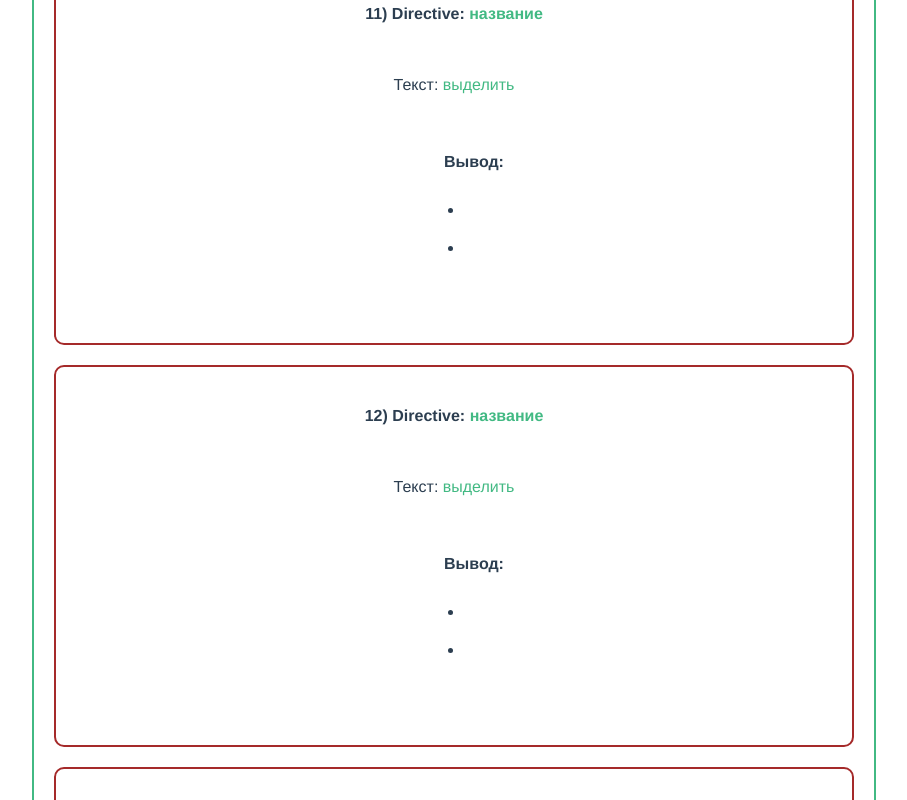
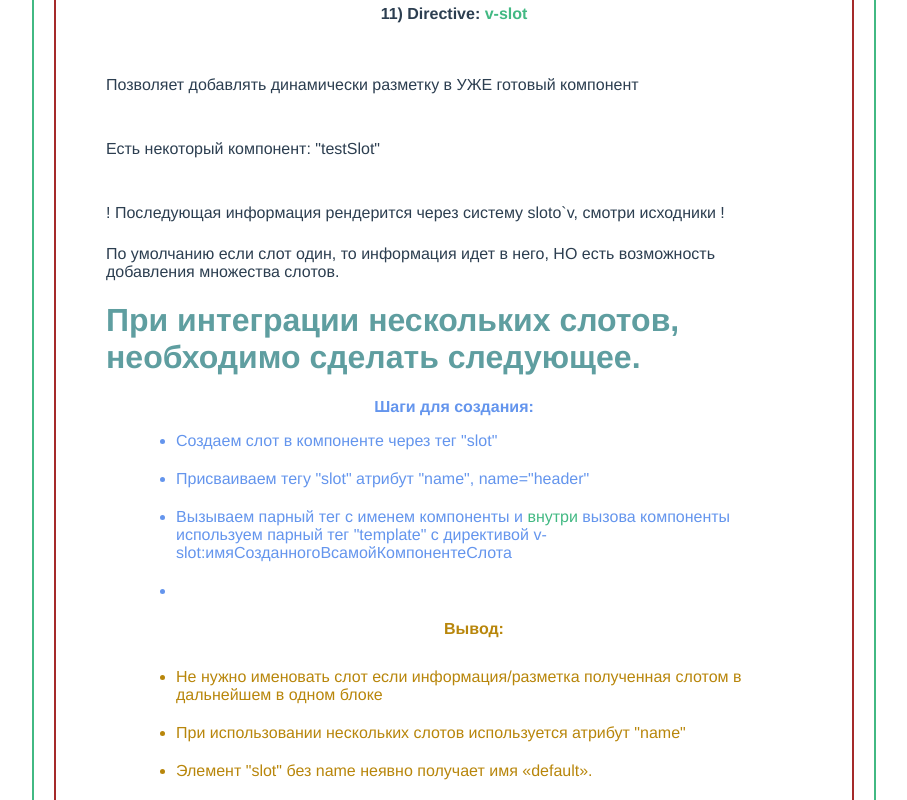
Before and after one commit to Vladimir199406/vue-book, a Vue app: page /#/ in a window 1280 px wide. Shown: the part 8300-9100 px from the top of the page, without its empty margins (186-1093 px from the left). Built offline with nearby package versions, Linux system fonts and the light colour scheme.

Commit message:
que16 slots added

```diff
--- a/src/components/questions/Que16/Que16Wrapper.vue
+++ b/src/components/questions/Que16/Que16Wrapper.vue
@@ -256,14 +256,41 @@
             </div>
         </div>
         <div class="block__solution">
-            <h4>11) Directive: <span>название</span></h4>
+            <h4>11) Directive: <span>v-slot</span></h4>
             <div class="block__flex-column">
-                <p>Текст: <span>выделить</span></p>
-                <ul>
-                    <h4>Вывод:</h4>
-                    <li></li>
-                    <li></li>
-                </ul>
+                <p>Позволяет добавлять динамически разметку в УЖЕ готовый компонент</p>
+                <p>Есть некоторый компонент: "testSlot"</p>
+                <p>! Последующая информация рендерится через систему sloto`v, смотри исходники !</p>
+                <TestSlot>
+                    По умолчанию если слот один, то информация идет в него,
+                    НО есть возможность добавления множества слотов.
+                </TestSlot>
+                <TestSlotsMany>
+                    <template v-slot:header>
+                        <h1>При интеграции нескольких слотов, необходимо сделать следующее.</h1>
+                    </template>
+                    <template v-slot:body>
+                        <h4>Шаги для создания:</h4>
+                        <ul>
+                            <li>Создаем слот в компоненте через тег "slot"</li>
+                            <li>Присваиваем тегу "slot" атрибут "name", name="header"</li>
+                            <li>
+                                Вызываем парный тег с именем компоненты и <span>внутри</span>
+                                вызова компоненты используем парный тег "template" с директивой v-slot:имяСозданногоВсамойКомпонентеСлота
+                                </li>
+                            <li></li>
+                        </ul>
+                    </template>
+                    <template v-slot:footer>
+                        <ul>
+                            <h4>Вывод:</h4>
+                            <li>Не нужно именовать слот если информация/разметка полученная слотом в дальнейшем в одном блоке</li>
+                            <li>При использовании нескольких слотов используется атрибут "name"</li>
+                            <li>Элемент "slot" без name неявно получает имя «default».</li>
+
+                        </ul>
+                    </template>
+                </TestSlotsMany>
             </div>
         </div>
         <div class="block__solution">
@@ -314,6 +341,9 @@
 </template>
 
 <script>
+    import TestSlot from './TestSlot.vue'
+    import TestSlotsMany from './TestSlotsMany.vue'
+
     export default {
         name: 'Que16Wrapper',
         data() {
@@ -331,7 +361,10 @@
             }
         },
         mixins: [],
-        components: {},
+        components: {
+            TestSlot,
+            TestSlotsMany,
+        },
         methods: {
             changeMessageVShow() {
                 this.messageVShow ? this.messageVShow = false : this.messageVShow = true;
--- /dev/null
+++ b/src/components/questions/Que16/TestSlot.vue
@@ -0,0 +1,25 @@
+<template>
+  <div class="test-slot">
+      <div>
+        <slot></slot>
+      </div>
+  </div>
+</template>
+
+<script>
+
+export default {
+  name: 'TestSlot',
+  data(){
+    return {}
+  },
+  components: {}
+}
+</script>
+
+<!-- Add "scoped" attribute to limit CSS to this component only -->
+<style scoped lang="scss">
+    .test-slot {
+
+    }
+</style>
--- /dev/null
+++ b/src/components/questions/Que16/TestSlotsMany.vue
@@ -0,0 +1,42 @@
+<template>
+  <div class="test-slot">
+        <div class="test-slot__header">
+            <slot name="header"></slot>
+        </div>
+        <div class="test-slot__body">
+            <slot name="body"></slot>
+        </div>
+        <div class="test-slot__footer">
+            <slot name="footer"></slot>
+        </div>
+  </div>
+</template>
+
+<script>
+
+export default {
+  name: 'TestSlot',
+  data(){
+    return {}
+  },
+  components: {}
+}
+</script>
+
+<!-- Add "scoped" attribute to limit CSS to this component only -->
+<style scoped lang="scss">
+    .test-slot {
+
+        .test-slot__header {
+            color: cadetblue;
+        }
+
+        .test-slot__body {
+            color: cornflowerblue;
+        }
+
+        .test-slot__footer {
+            color: darkgoldenrod;
+        }
+    }
+</style>
```
